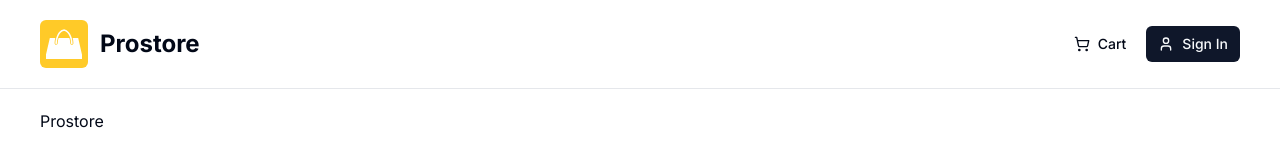
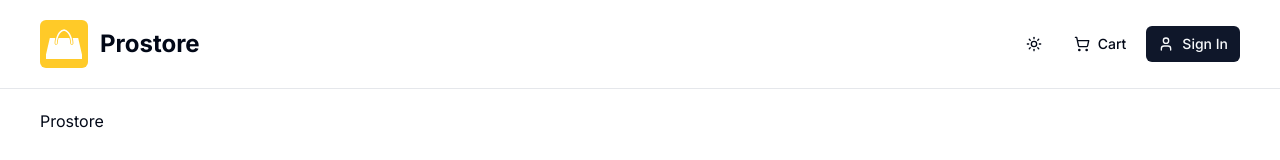
Before and after one commit to webgrandmo/prostore, a Next.js app: page / in a window 1280 px wide. Shown: the top 160 px of the page. Built offline with nearby package versions, Linux system fonts and the light colour scheme; no server answers.

Commit message:
Themes and ModeToggle

```diff
--- a/app/layout.tsx
+++ b/app/layout.tsx
@@ -2,6 +2,7 @@ import type { Metadata } from 'next';
 import { Inter } from 'next/font/google';
 import '@/assets/styles/globals.css';
 import { APP_NAME, APP_DESCRIPTION, APP_SERVER_URL } from '@/lib/constants';
+import { ThemeProvider } from 'next-themes';
 
 const inter = Inter({ subsets: ['latin', 'cyrillic'] });
 
@@ -20,8 +21,18 @@ export default function RootLayout({
 	children: React.ReactNode;
 }>) {
 	return (
-		<html lang='en'>
-			<body className={`${inter.className} antialiased`}>{children}</body>
+		<html
+			lang='en'
+			suppressHydrationWarning>
+			<body className={`${inter.className} antialiased`}>
+				<ThemeProvider
+					attribute='class'
+					defaultTheme='light'
+					enableSystem
+					disableTransitionOnChange>
+					{children}
+				</ThemeProvider>
+			</body>
 		</html>
 	);
 }
--- a/components/shared/header/index.tsx
+++ b/components/shared/header/index.tsx
@@ -3,6 +3,7 @@ import Image from 'next/image';
 import Link from 'next/link';
 import { APP_NAME } from '@/lib/constants';
 import { Button } from '@/components/ui/button';
+import ModeToggle from './mode-toggle';
 
 const Header = () => {
 	return (
@@ -23,6 +24,7 @@ const Header = () => {
 					</Link>
 				</div>
 				<div className='space-x-2'>
+					<ModeToggle />
 					<Button
 						asChild
 						variant={'ghost'}>
--- /dev/null
+++ b/components/shared/header/mode-toggle.tsx
@@ -0,0 +1,69 @@
+'use client';
+import { useState, useEffect } from 'react';
+import { SunIcon, MoonIcon, SunMoon } from 'lucide-react';
+import { Button } from '@/components/ui/button';
+import {
+	DropdownMenu,
+	DropdownMenuTrigger,
+	DropdownMenuLabel,
+	DropdownMenuSeparator,
+	DropdownMenuContent,
+	DropdownMenuCheckboxItem,
+} from '@/components/ui/dropdown-menu';
+import { useTheme } from 'next-themes';
+import { ReactNode } from 'react';
+
+const ModeToggle = () => {
+	const [mounted, setMounted] = useState(false);
+
+	useEffect(() => {
+		// Silent the compiler error and accepting cascading render since need suppress hydration error
+		// eslint-disable-next-line
+		setMounted(true);
+	}, []);
+
+	const { theme, setTheme } = useTheme();
+	const setThemeIcon = (): ReactNode => {
+		if (theme === 'system') {
+			return <SunMoon />;
+		} else if (theme === 'dark') {
+			return <MoonIcon />;
+		} else {
+			return <SunIcon />;
+		}
+	};
+
+	const setAppTheme = (mode: string = 'light') => {
+		setTheme(mode);
+	};
+
+	if (!mounted) return null;
+	return (
+		<DropdownMenu>
+			<DropdownMenuTrigger asChild>
+				<Button variant={'ghost'}>{setThemeIcon()}</Button>
+			</DropdownMenuTrigger>
+			<DropdownMenuContent className='border-0'>
+				<DropdownMenuLabel>Appearance</DropdownMenuLabel>
+				<DropdownMenuSeparator />
+				<DropdownMenuCheckboxItem
+					checked={theme === 'system'}
+					onClick={() => setAppTheme('system')}>
+					System
+				</DropdownMenuCheckboxItem>
+				<DropdownMenuCheckboxItem
+					checked={theme === 'dark'}
+					onClick={() => setAppTheme('dark')}>
+					Dark
+				</DropdownMenuCheckboxItem>
+				<DropdownMenuCheckboxItem
+					checked={theme === 'light'}
+					onClick={() => setAppTheme('light')}>
+					Light
+				</DropdownMenuCheckboxItem>
+			</DropdownMenuContent>
+		</DropdownMenu>
+	);
+};
+
+export default ModeToggle;
```
